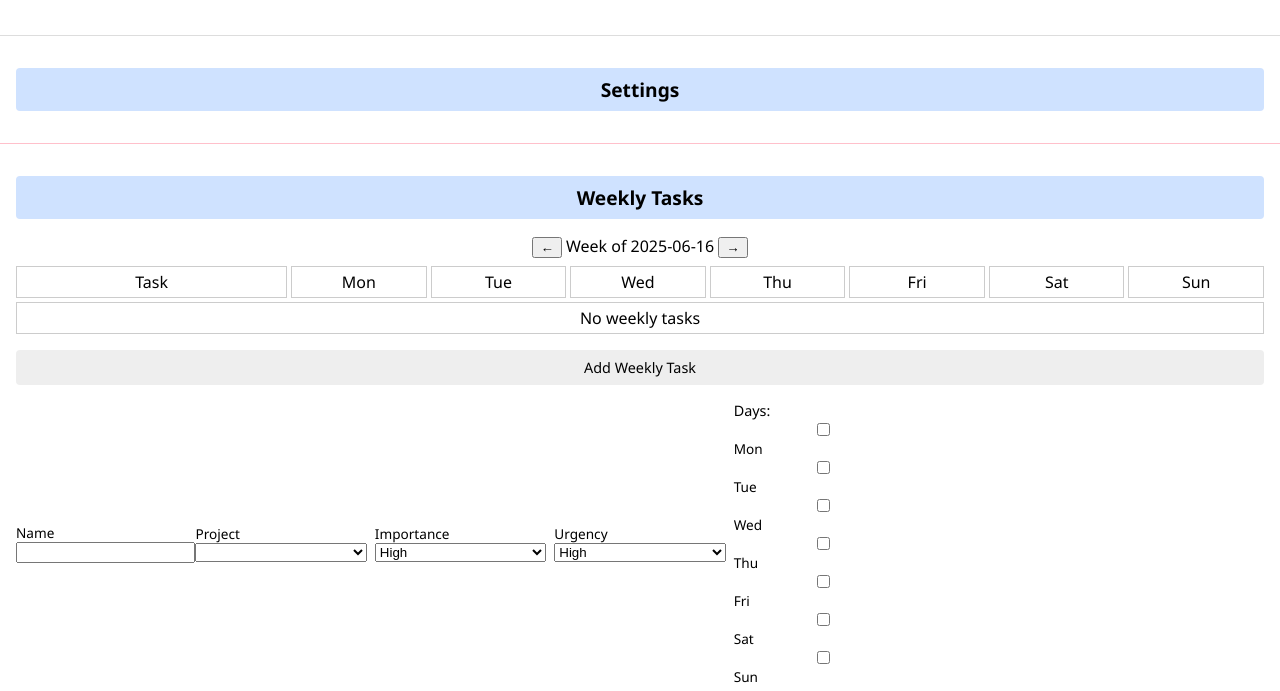
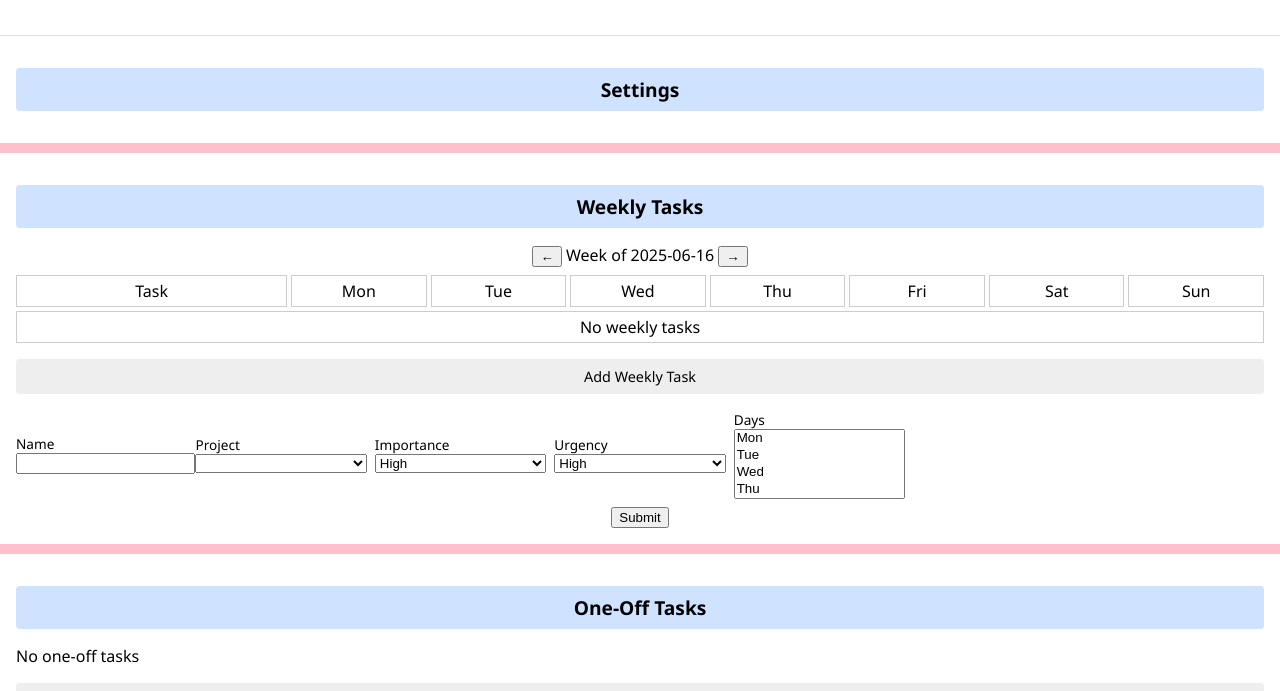
Before and after one commit to Rrh1999/ToDo, a website: page index.html in a window 1280 px wide. Shown: the part 83-774 px from the top of the page. Drawn offline with Linux system fonts and the light colour scheme; no server answers.

Commit message:
Update index.html

```diff
--- a/index.html
+++ b/index.html
@@ -14,7 +14,7 @@ header {
 }
 section {
   padding: 1rem;
-  border-bottom: 1px solid pink;
+  border-bottom: 10px solid pink;
 }
 .toggle {
   cursor: pointer;
@@ -145,16 +145,15 @@ section {
         <option>Medium/Low</option>
         <option>Low</option>
       </select></label>
-      <div class="days">
-        <span>Days:</span><br>
-        <label><input type="checkbox" value="Mon">Mon</label>
-        <label><input type="checkbox" value="Tue">Tue</label>
-        <label><input type="checkbox" value="Wed">Wed</label>
-        <label><input type="checkbox" value="Thu">Thu</label>
-        <label><input type="checkbox" value="Fri">Fri</label>
-        <label><input type="checkbox" value="Sat">Sat</label>
-        <label><input type="checkbox" value="Sun">Sun</label>
-      </div>
+      <label>Days<select id="weeklyDays" multiple>
+        <option value="Mon">Mon</option>
+        <option value="Tue">Tue</option>
+        <option value="Wed">Wed</option>
+        <option value="Thu">Thu</option>
+        <option value="Fri">Fri</option>
+        <option value="Sat">Sat</option>
+        <option value="Sun">Sun</option>
+      </select></label>
       <div style="grid-column:1/-1;text-align:center;">
         <button onclick="addWeeklyTask()">Submit</button>
       </div>
@@ -391,8 +390,8 @@ function addWeeklyTask() {
   const project = document.getElementById('weeklyProject').value;
   const importance = document.getElementById('weeklyImportance').value;
   const urgency = document.getElementById('weeklyUrgency').value;
-  const dayElems = document.querySelectorAll('#addWeekly input[type=checkbox]:checked');
-  const days = Array.from(dayElems).map(cb => cb.value);
+  const daySelect = document.getElementById('weeklyDays');
+  const days = Array.from(daySelect.selectedOptions).map(o => o.value);
   if (!name) return;
   const proj = projects.find(p => p.name === project);
   if (proj && proj.closed) return;
@@ -414,7 +413,7 @@ function addWeeklyTask() {
   weeklyTasks.push(task);
   showMessage("Task added");
   document.getElementById('weeklyName').value = '';
-  document.querySelectorAll('#addWeekly input[type=checkbox]').forEach(cb => cb.checked = false);
+  Array.from(daySelect.options).forEach(o => o.selected = false);
   saveData();
   renderWeekly();
 }
@@ -553,7 +552,6 @@ function renderOneOff() {
   if (open.length === 0) { list.textContent = 'No one-off tasks'; return; }
   const table = document.createElement('table');
   table.className = 'task-table';
-  table.className = 'task-table';
   const head = document.createElement('tr');
   head.innerHTML = '<th>Task</th><th>Project</th><th>Due</th><th></th>';
   table.appendChild(head);
@@ -685,6 +683,7 @@ function renderRecurring() {
   const open = recurringTasks.filter(t => t.status === 'open');
   if (open.length === 0) { list.textContent = 'No recurring tasks'; return; }
   const table = document.createElement('table');
+  table.className = 'task-table';
   const head = document.createElement('tr');
   head.innerHTML = '<th>Task</th><th>Project</th><th>Next Due</th><th>Last Done</th><th>Over/Under</th><th></th>';
   table.appendChild(head);
```
